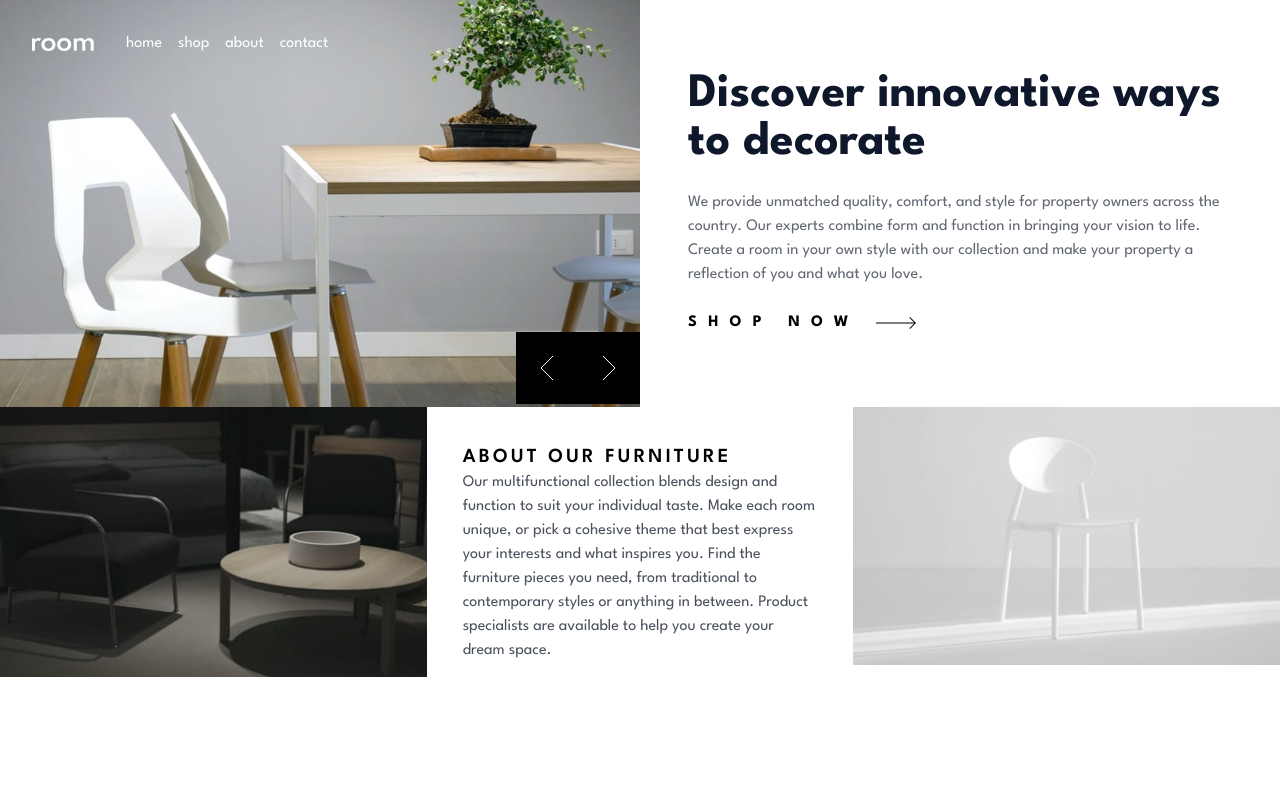
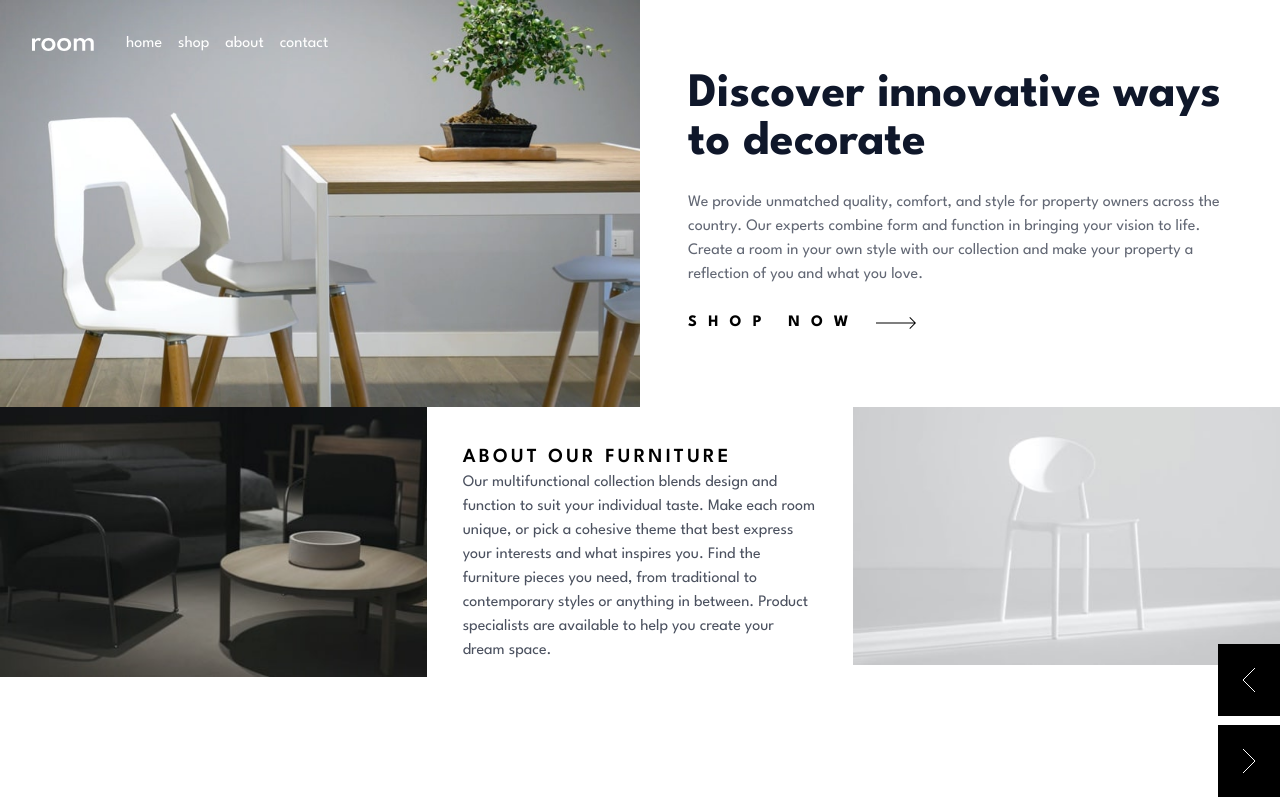
Before and after one commit to YUSSIF62/room-homepage-test, a React (Create React App) app: page / in a window 1280 px wide. Built offline with nearby package versions, Linux system fonts and the light colour scheme.

Commit message:
Update Showcase.tsx

```diff
--- a/src/components/Showcase.tsx
+++ b/src/components/Showcase.tsx
@@ -65,7 +65,7 @@ const Showcase: React.FC = () => {
                 <source media="(min-width: 768px)" srcSet={item.desktop} />
                 <img src={item.mobile} alt={item.title} className="w-full" />
               </picture>
-              <ul className="absolute z-10 right-0 flex -bottom-1.5">
+              <ul className="absolute right-0 lg:hidden flex -bottom-1.5">
                 <li>
                   <button
                     onClick={previousSlide}
@@ -99,6 +99,26 @@ const Showcase: React.FC = () => {
                 Shop Now <img src={arrow} alt="" />
               </button>
             </div>
+            <div className="absolute right-0 flex -bottom-1.5">
+            <ul className="">
+                <li>
+                  <button
+                    onClick={previousSlide}
+                    className="transition-all duration-200 bg-black hover:bg-neutral-700"
+                  >
+                    <img src={left} alt="" className="p-6" />
+                  </button>
+                </li>
+                <li>
+                  <button
+                    onClick={nextSlide}
+                    className="transition-all duration-200 bg-black hover:bg-neutral-700"
+                  >
+                    <img src={right} alt="" className="p-6" />
+                  </button>
+                </li>
+              </ul>
+            </div>
           </article>
         ))}
       </section>
```
